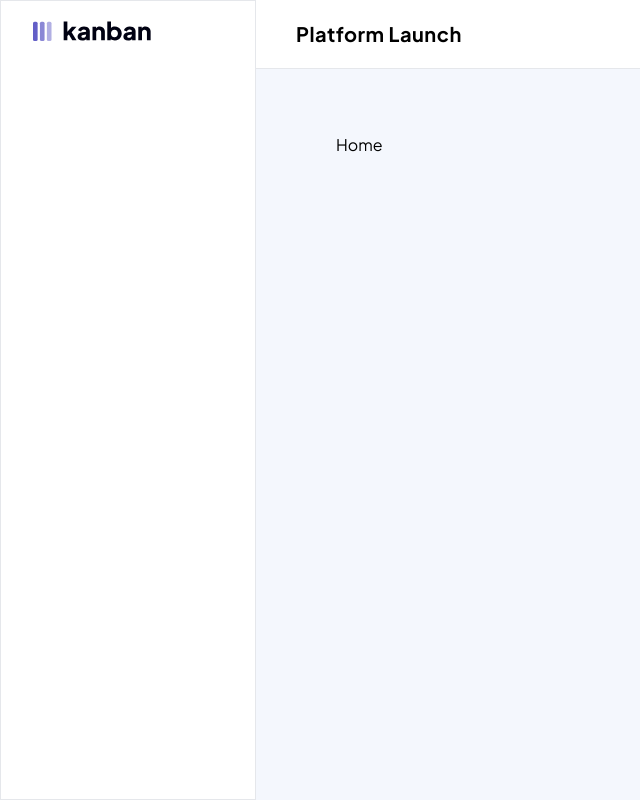
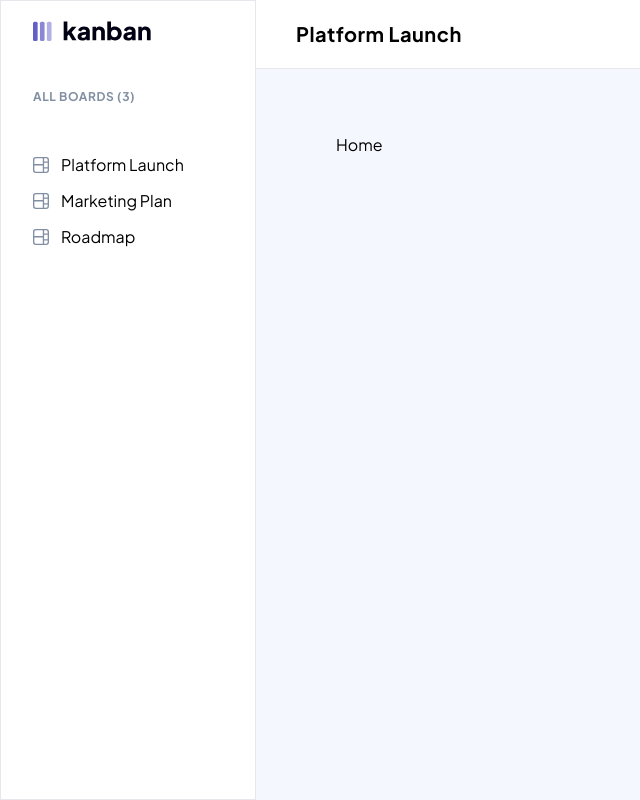
Before and after one commit to DevHeris/Kanban-task-management-web-app, a React (Vite) app: page /home in a window 1280 px wide. Shown: the whole page, without its empty margins (0-640 px from the left). Built offline with nearby package versions, Linux system fonts and the light colour scheme.

Commit message:
started with the board nav

```diff
--- /dev/null
+++ b/src/features/boards/BoardItem.jsx
@@ -0,0 +1,12 @@
+function BoardItem({ boardName }) {
+  return (
+    <li className="flex gap-3 items-center">
+      <span>
+        <img src="/src/assets/icon-board.svg" alt="icon board" />
+      </span>
+      <span className="">{boardName}</span>
+    </li>
+  );
+}
+
+export default BoardItem;
--- /dev/null
+++ b/src/features/boards/BoardList.jsx
@@ -0,0 +1,13 @@
+import BoardItem from './BoardItem';
+
+function BoardList() {
+  return (
+    <ul className="flex flex-col gap-3">
+      <BoardItem boardName="Platform Launch" />
+      <BoardItem boardName="Marketing Plan" />
+      <BoardItem boardName="Roadmap" />
+    </ul>
+  );
+}
+
+export default BoardList;
--- /dev/null
+++ b/src/features/boards/BoardNav.jsx
@@ -0,0 +1,16 @@
+import BoardList from './BoardList';
+
+function BoardNav() {
+  return (
+    <>
+      <p className="uppercase text-xs font-bold text-medium-grey-text tracking-wider">
+        All Boards (3)
+      </p>
+      <nav>
+        <BoardList />
+      </nav>
+    </>
+  );
+}
+
+export default BoardNav;
--- a/src/ui/Sidebar.jsx
+++ b/src/ui/Sidebar.jsx
@@ -1,9 +1,11 @@
 import Logo from './Logo';
+import MainNav from '../features/boards/BoardNav';
 
 function Sidebar() {
   return (
     <aside className="flex flex-col row-span-full gap-12 px-8 py-5 border border-grey-100">
       <Logo />
+      <MainNav />
     </aside>
   );
 }
--- a/tailwind.config.js
+++ b/tailwind.config.js
@@ -3,6 +3,7 @@ export default {
   content: ['./index.html', './src/**/*.{js,ts,jsx,tsx}'],
   theme: {
     extend: {
+      colors: { 'medium-grey-text': '#828fa3' },
       backgroundColor: {
         light: '#ffffff',
         container: '#f4f7fd',
```
